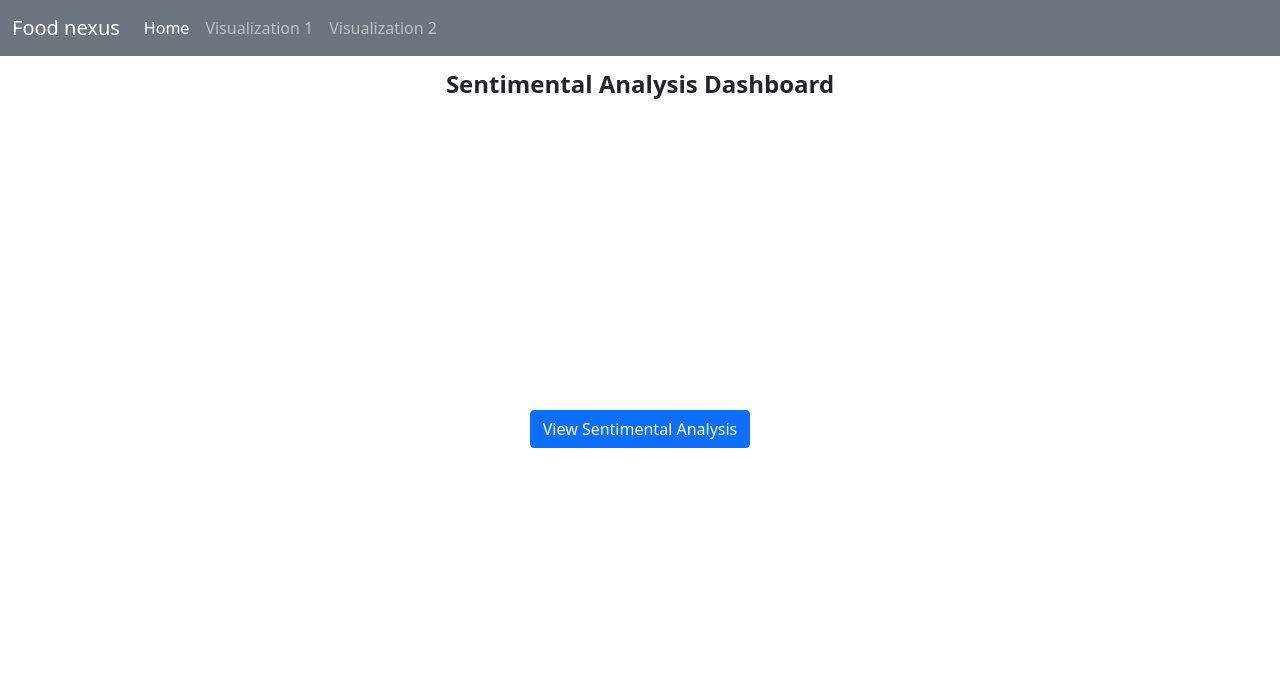
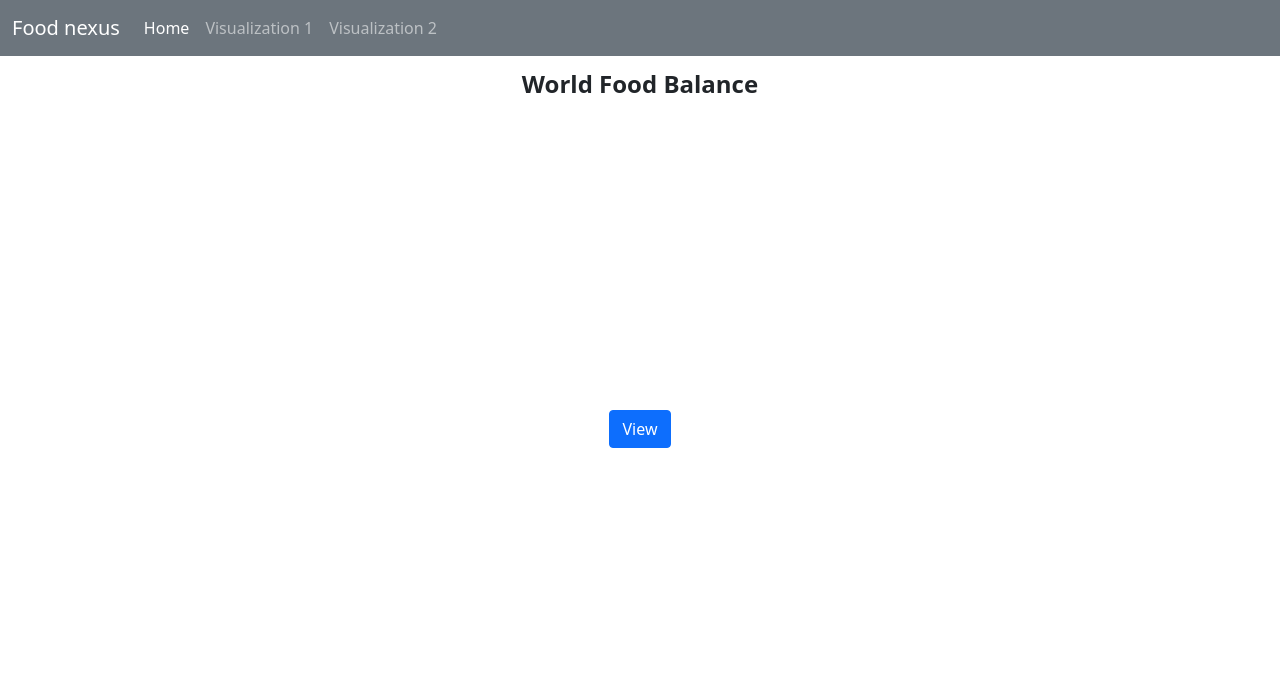
Before and after one commit to TanyaM01/Food-Nex, a Python web app: template sentiment_analysis_app/templates/power_bi_visual2.html in a window 1280 px wide. Shown: the top 693 px of the page. Run offline with Jinja, Linux system fonts and the light colour scheme; the template is opened without the code that fills it, so the values that code supplies are empty.

Commit message:
Update power_bi_visual2.html
changed in power_bi_visual2.html for title and botton

```diff
--- a/sentiment_analysis_app/templates/power_bi_visual2.html
+++ b/sentiment_analysis_app/templates/power_bi_visual2.html
@@ -63,13 +63,13 @@
 </nav>
 
 <div class="container-full">
-    <div class="header">Sentimental Analysis Dashboard</div>
+    <div class="header">World Food Balance</div>
     <div class="image-container">
         <!-- Replace the iframe below with your embedded Power BI report -->
         <iframe id="powerBIReport" title="Sentimental Analysis Dashboard" width="1140" height="541.25" src="" frameborder="0" allowFullScreen="true"></iframe>
     </div>
     <div class="button-container">
-        <button id="viewVisualizationButton" class="btn btn-primary">View Sentimental Analysis</button>
+        <button id="viewVisualizationButton" class="btn btn-primary">View</button>
     </div>
 </div>
 
```
